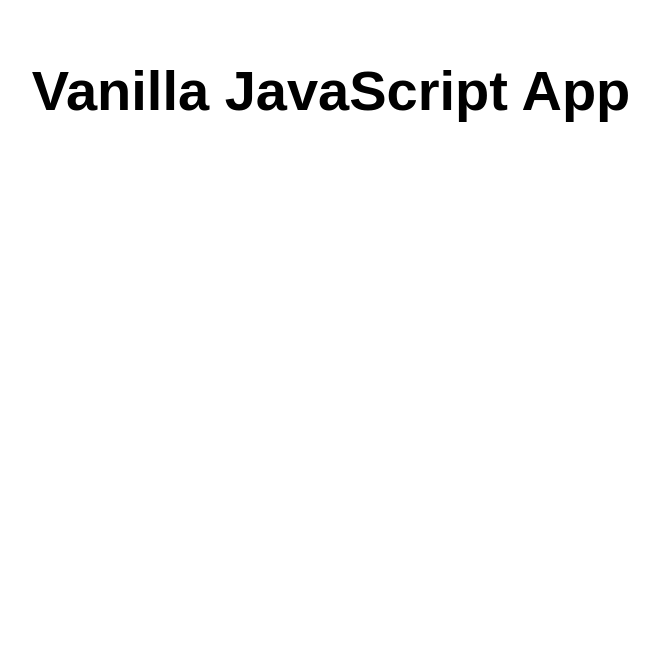
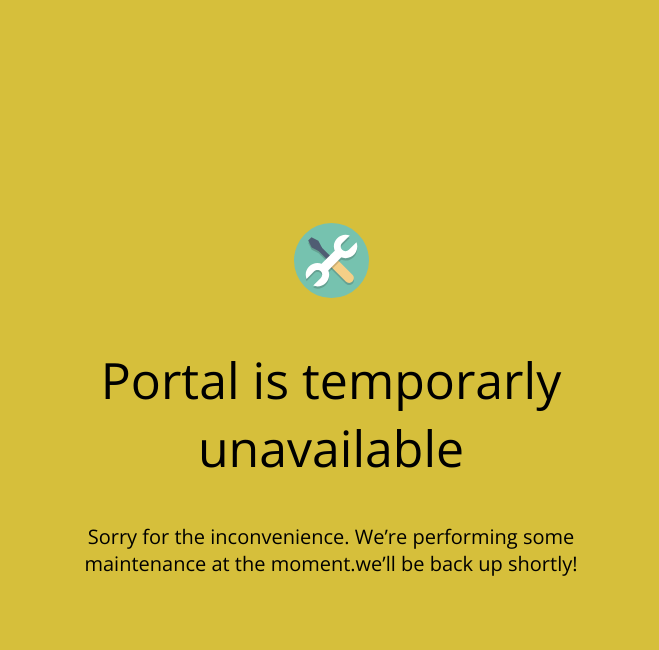
Before and after one commit to vdamodhar/staticapp, a website: page src/index.html in a window 1280 px wide. Shown: the whole page, without its empty margins (309-968 px from the left). Drawn offline with nearby package versions, Linux system fonts and the light colour scheme.

Commit message:
Update index.html

```diff
--- a/src/index.html
+++ b/src/index.html
@@ -1,17 +1,75 @@
-<!DOCTYPE html>
-<html lang="en">
+<!doctype html>
+<title>Site Maintenance</title>
+<link href="https://fonts.googleapis.com/css?family=Open+Sans:300,400,700" rel="stylesheet">
+<style>
+  html, body { padding: 0; margin: 0; width: 100%; height: 100%; }
+  * {box-sizing: border-box;}
+  body { text-align: center; padding: 0; background: #d6bf3b; color: #000000; font-family: Open Sans; }
+  h1 { font-size: 50px; font-weight: 100; text-align: center;}
+  body { font-family: Open Sans; font-weight: 100; font-size: 20px; color: #000000; text-align: center; display: -webkit-box; display: -ms-flexbox; display: flex; -webkit-box-pack: center; -ms-flex-pack: center; justify-content: center; -webkit-box-align: center; -ms-flex-align: center; align-items: center;}
+  article { display: block; width: 700px; padding: 50px; margin: 0 auto; }
+  a { color: #000000; font-weight: bold;}
+  a:hover { text-decoration: none; }
+  svg { width: 75px; margin-top: 1em; }
+</style>
 
-<head>
-  <meta charset="UTF-8">
-  <meta name="viewport" content="width=device-width, initial-scale=1.0">
-  <link rel="stylesheet" href="styles.css">
-  <title>Vanilla JavaScript App</title>
-</head>
+<article>
+    <svg version="1.1" xmlns="http://www.w3.org/2000/svg" xmlns:xlink="http://www.w3.org/1999/xlink"
+	 viewBox="0 0 64 64" xml:space="preserve">
+<style type="text/css">
+	.st0{fill:#76C2AF;}
+	.st1{opacity:0.2;}
+	.st2{fill:#231F20;}
+	.st3{fill:#4F5D73;}
+	.st4{fill:#F5CF87;}
+	.st5{fill:#FFFFFF;}
+</style>
+<g id="Layer_1">
+	<g>
+		<circle class="st0" cx="32" cy="32" r="32"/>
+	</g>
+	<g class="st1">
+		<path class="st2" d="M49.9,46.2L35.8,32.1c-1-1-2.5-1.4-3.8-1l-8.1-8l-3-5.9l-5.9-3L12.1,17l3,5.9l5.9,3l0,0l8.1,8
+			c-0.4,1.3,0,2.8,1,3.8l14.1,14.1c1.6,1.6,4.1,1.6,5.7,0C51.5,50.3,51.5,47.8,49.9,46.2z"/>
+	</g>
+	<g>
+		<polygon class="st3" points="34.5,37.3 18.4,21.4 21.3,18.6 37.4,34.5 		"/>
+	</g>
+	<g>
+		<path class="st4" d="M49.9,49.9c-1.6,1.6-4.1,1.6-5.7,0L30.1,35.8c-1.6-1.6-1.6-4.1,0-5.7l0,0c1.6-1.6,4.1-1.6,5.7,0l14.1,14.1
+			C51.5,45.8,51.5,48.3,49.9,49.9L49.9,49.9z"/>
+	</g>
+	<g class="st1">
+		<path class="st2" d="M53.3,18.4l-6.5,6.5c-1.6,1.6-4.1,1.6-5.7,0c-1.6-1.6-1.6-4.1,0-5.7l6.5-6.5C46.5,12.3,45.3,12,44,12
+			c-5.5,0-10,4.5-10,10c0,1.3,0.3,2.5,0.7,3.6l-11,11C22.5,36.3,21.3,36,20,36c-5.5,0-10,4.5-10,10c0,1.3,0.3,2.5,0.7,3.6l6.5-6.5
+			c1.6-1.6,4.1-1.6,5.7,0c1.6,1.6,1.6,4.1,0,5.7l-6.5,6.5c1.1,0.4,2.4,0.7,3.6,0.7c5.5,0,10-4.5,10-10c0-1.3-0.3-2.5-0.7-3.6l11-11
+			c1.1,0.4,2.4,0.7,3.6,0.7c5.5,0,10-4.5,10-10C54,20.7,53.7,19.5,53.3,18.4z"/>
+	</g>
+	<g>
+		<rect x="23.4" y="28" transform="matrix(0.7071 -0.7071 0.7071 0.7071 -13.2548 32)" class="st5" width="17.1" height="8"/>
+	</g>
+	<g>
+		<polygon class="st3" points="21,23.9 15.1,20.9 12.1,15 14.9,12.1 20.8,15.2 23.9,21.1 		"/>
+	</g>
+	<g>
+		<g>
+			<path class="st5" d="M46.8,22.8c-1.6,1.6-4.1,1.6-5.7,0c-1.6-1.6-1.6-4.1,0-5.7l6.5-6.5C46.5,10.3,45.3,10,44,10
+				c-5.5,0-10,4.5-10,10c0,5.5,4.5,10,10,10s10-4.5,10-10c0-1.3-0.3-2.5-0.7-3.6L46.8,22.8z"/>
+		</g>
+	</g>
+	<g>
+		<g>
+			<path class="st5" d="M17.2,41.2c1.6-1.6,4.1-1.6,5.7,0c1.6,1.6,1.6,4.1,0,5.7l-6.5,6.5c1.1,0.4,2.4,0.7,3.6,0.7
+				c5.5,0,10-4.5,10-10c0-5.5-4.5-10-10-10s-10,4.5-10,10c0,1.3,0.3,2.5,0.7,3.6L17.2,41.2z"/>
+		</g>
+	</g>
+</g>
+<g id="Layer_2">
+</g>
+</svg>
+    <h1>Portal is temporarly unavailable</h1>
+    <div>
+        <p>Sorry for the inconvenience. We&rsquo;re performing some maintenance at the moment.we&rsquo;ll be back up shortly!</p>
 
-<body>
-  <main>
-    <h1>Vanilla JavaScript App</h1>
-  </main>
-</body>
-
-</html>
+    </div>
+</article>
```
